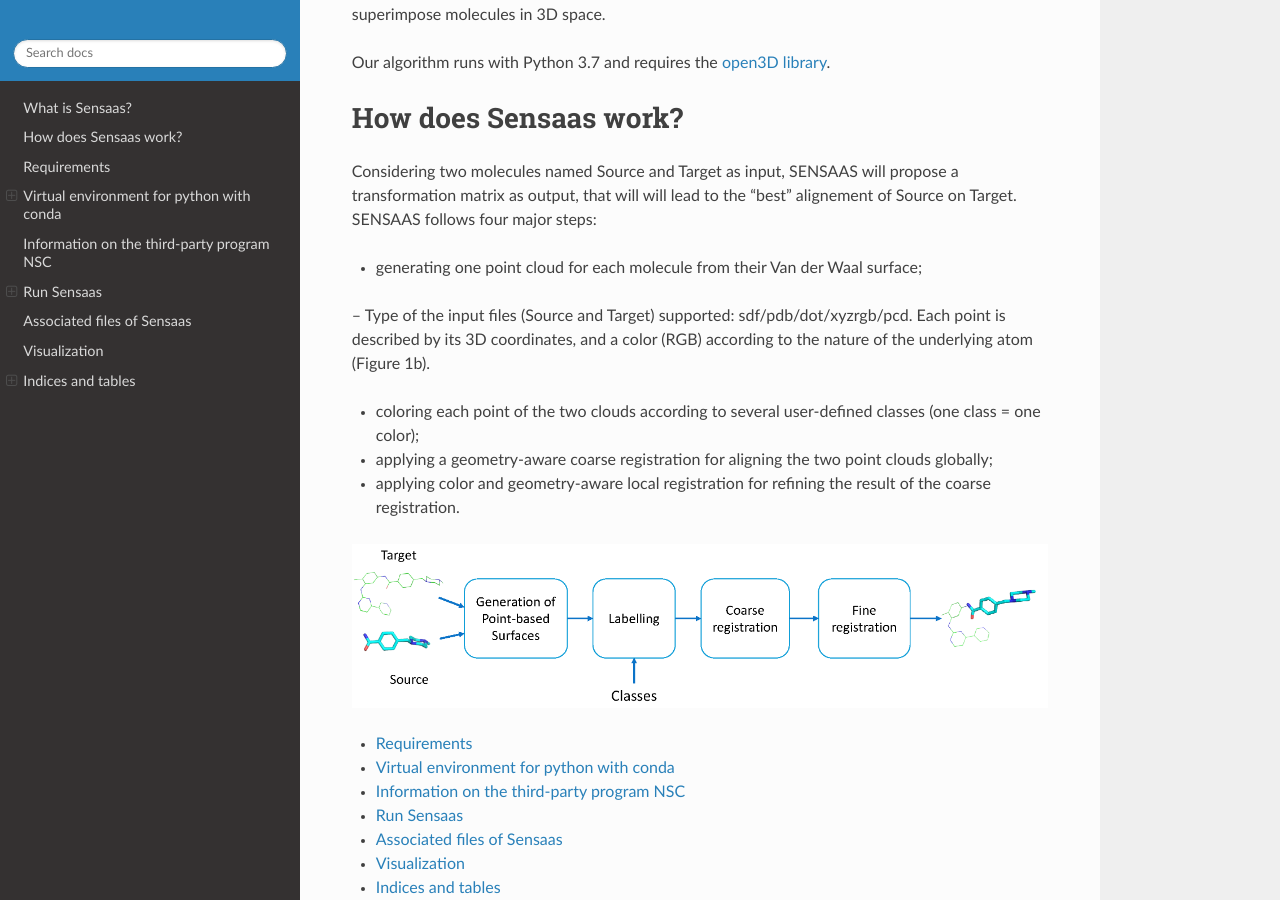
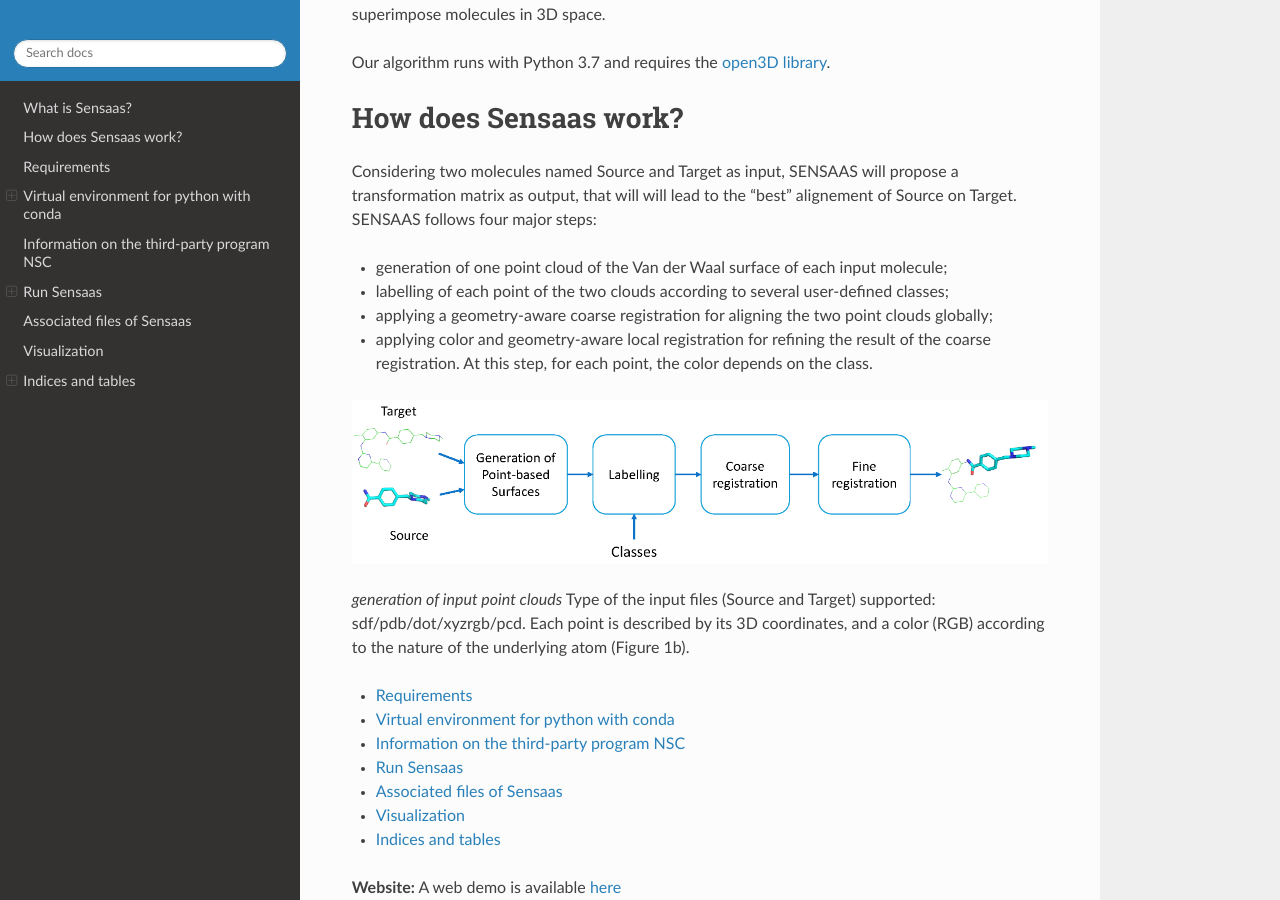
Before and after one commit to SENSAAS/sensaas, a Sphinx documentation site: the page built from docs/index.rst, in a window 1280 px wide and 900 px high, scrolled down 384 px. Built offline with Sphinx 7.4.7 and the Read the Docs theme 2.0.0, drawn with Linux system fonts in a browser that asks for light colours.

Commit message:
Update index.rst

```diff
--- a/docs/index.rst
+++ b/docs/index.rst
@@ -21,18 +21,17 @@ How does Sensaas work?
 
 Considering two molecules named Source and Target as input, SENSAAS will propose a transformation matrix as output, that will will lead to the "best" alignement of Source on Target. SENSAAS  follows four major steps:
 
-- generating one point cloud for each molecule from their Van der Waal surface;
-
--- Type of the input files (Source and Target) supported: sdf/pdb/dot/xyzrgb/pcd. Each point is described by its 3D coordinates, and a color (RGB) according to the
-nature of the underlying atom (Figure 1b).
-
-- coloring each point of the two clouds according to several user-defined classes (one class = one color);
+- generation of one point cloud of the Van der Waal surface of each input molecule;
+- labelling of each point of the two clouds according to several user-defined classes;
 - applying a geometry-aware coarse registration for aligning the two point clouds globally;
-- applying color and geometry-aware local registration for refining the result of the coarse registration.
+- applying color and geometry-aware local registration for refining the result of the coarse registration. At this step, for each point, the color depends on the class.
 
 .. image:: _static/overview.png
 
-
+*generation of input point clouds*
+Type of the input files (Source and Target) supported: sdf/pdb/dot/xyzrgb/pcd.
+Each point is described by its 3D coordinates, and a color (RGB) according to the
+nature of the underlying atom (Figure 1b).
 
 
 
```
